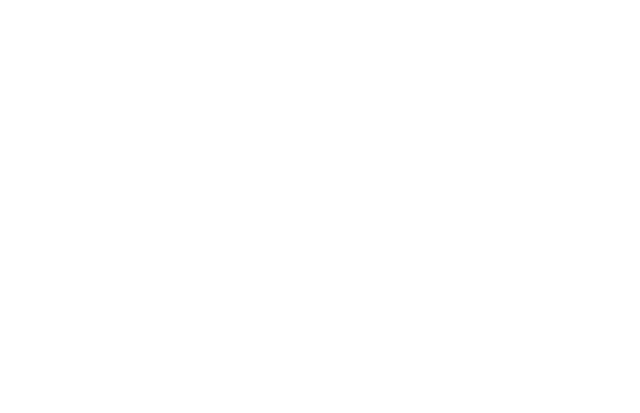
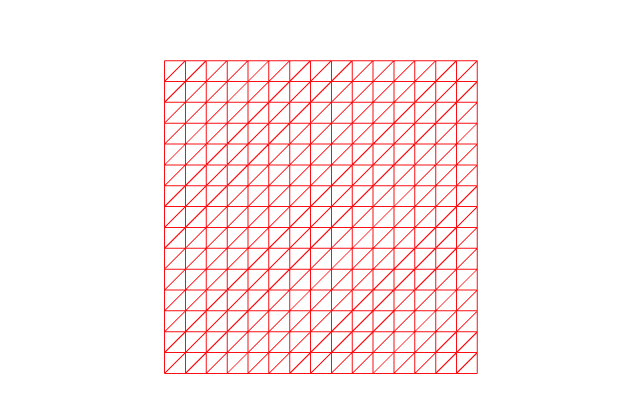
Before and after one commit to kevingarciamartin/3D-Wave-on-Scroll, a Next.js app: page / in a window 1280 px wide. Shown: the part 183-596 px from the top of the page, without its empty margins (319-959 px from the left). Built offline with nearby package versions, Linux system fonts and the light colour scheme.

Commit message:
feat: add Scene and Model components for 3D rendering

```diff
--- a/src/app/page.tsx
+++ b/src/app/page.tsx
@@ -1,3 +1,14 @@
+"use client";
+import dynamic from "next/dynamic";
+
+const Scene = dynamic(() => import("@/components/Scene"), {
+  ssr: false,
+});
+
 export default function Home() {
-  return <main></main>;
+  return (
+    <main className="h-screen">
+      <Scene />
+    </main>
+  );
 }
--- /dev/null
+++ b/src/components/Model.tsx
@@ -0,0 +1,10 @@
+import React from "react";
+
+export default function Model() {
+  return (
+    <mesh>
+      <planeGeometry args={[3, 3, 15, 15]} />
+      <meshBasicMaterial color={"red"} wireframe={true} />
+    </mesh>
+  );
+}
--- /dev/null
+++ b/src/components/Scene.tsx
@@ -0,0 +1,10 @@
+import { Canvas } from "@react-three/fiber";
+import Model from "./Model";
+
+export default function Scene() {
+  return (
+    <Canvas>
+      <Model />
+    </Canvas>
+  );
+}
```
